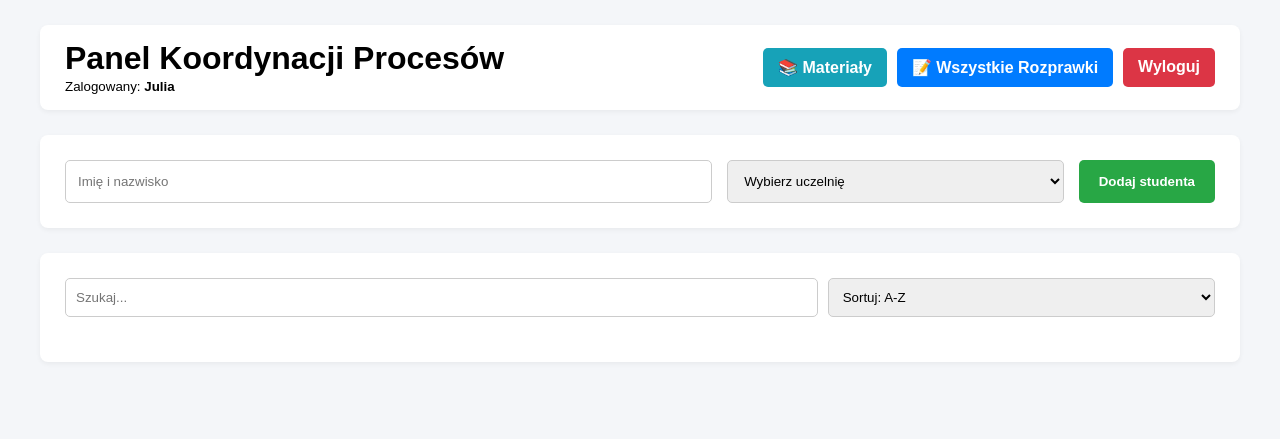
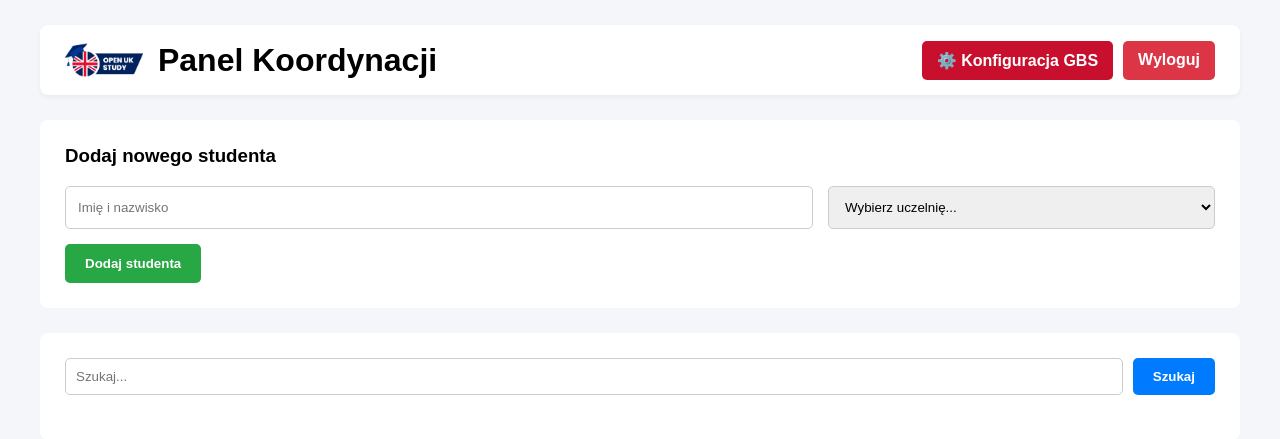
Before and after one commit to kubad0101-creator/rozprawki-app, a Flask app: page /panel in a window 1280 px wide. Shown: the top 439 px of the page. Run offline with Flask 3, Linux system fonts and the light colour scheme; the visitor is signed in with stand-in values (Sample User, id 1).

Commit message:
Update panel_dashboard.html

```diff
--- a/templates/panel_dashboard.html
+++ b/templates/panel_dashboard.html
@@ -2,7 +2,7 @@
 <html lang="pl">
 <head>
     <meta charset="UTF-8">
-    <title>Panel Edukacyjny - Uniwersytety</title>
+    <title>Panel Koordynacji - CRM</title>
     <style>
         .flash-messages { margin-bottom: 20px; }
         .alert { padding: 15px; margin-bottom: 15px; border-radius: 6px; font-weight: bold; }
@@ -16,22 +16,23 @@
         .uni-badge-qa { background-color: #001f5b; color: white; border-radius: 6px; padding: 4px 10px; font-weight: 800; font-size: 14px; }
         .uni-badge-gbs { background-color: #c8102e; color: white; border-radius: 6px; padding: 4px 10px; font-weight: 800; font-size: 14px; }
         .student-name { font-size: 20px; font-weight: 800; color: #333; text-decoration: none; margin-left: 10px; }
-        .pending-badge { background-color: #d9534f; color: white; border-radius: 20px; padding: 4px 12px; font-size: 12px; font-weight: 800; margin-left: 10px; animation: pulse 1.5s infinite; }
-        @keyframes pulse { 0% { box-shadow: 0 0 0 0 rgba(220, 53, 69, 0.7); } 70% { box-shadow: 0 0 0 6px rgba(220, 53, 69, 0); } 100% { box-shadow: 0 0 0 0 rgba(220, 53, 69, 0); } }
         .btn-link { background-color: #52a8b9; color: white; border: none; border-radius: 6px; padding: 8px 12px; font-weight: bold; font-size: 13px; cursor: pointer; }
         .btn-exam { background-color: #cc444b; color: white; border: none; border-radius: 6px; padding: 8px 12px; font-weight: bold; font-size: 13px; cursor: pointer; text-decoration: none; }
+
+        .gbs-fields { display: none; background: #fdfdfd; border-left: 4px solid #c8102e; padding: 15px; margin-top: 15px; border-radius: 4px; }
     </style>
 </head>
 <body style="font-family: sans-serif; padding: 25px; max-width: 1200px; margin: auto; background: #f4f6f9;">
 
     <div style="display: flex; justify-content: space-between; align-items: center; margin-bottom: 25px; background: white; padding: 15px 25px; border-radius: 8px; box-shadow: 0 2px 5px rgba(0,0,0,0.05);">
         <div>
-            <h1 style="margin: 0;">Panel Koordynacji Procesów</h1>
-            <small>Zalogowany: <strong>{{ user.username }}</strong></small>
+            <h1 style="margin: 0; display: flex; align-items: center; gap: 15px;">
+                <img src="{{ url_for('static', filename='logo_openuk.jpg') }}" alt="Logo" style="height: 40px;">
+                Panel Koordynacji
+            </h1>
         </div>
         <div style="display: flex; gap: 10px;">
-            <a href="{{ url_for('panel_materials') }}" style="background: #17a2b8; color: white; padding: 10px 15px; text-decoration: none; border-radius: 5px; font-weight: bold;">📚 Materiały</a>
-            <a href="{{ url_for('admin') }}" style="background: #007bff; color: white; padding: 10px 15px; text-decoration: none; border-radius: 5px; font-weight: bold;">📝 Wszystkie Rozprawki</a>
+            <a href="{{ url_for('panel_gbs') }}" style="background: #c8102e; color: white; padding: 10px 15px; text-decoration: none; border-radius: 5px; font-weight: bold;">⚙️ Konfiguracja GBS</a>
             <a href="/logout" style="background: #dc3545; color: white; padding: 10px 15px; text-decoration: none; border-radius: 5px; font-weight: bold;">Wyloguj</a>
         </div>
     </div>
@@ -42,41 +43,54 @@
 
     <div style="display: flex; gap: 25px;">
         <div style="flex: 2;">
-            <div style="background: white; padding: 25px; border-radius: 8px; margin-bottom: 25px; box-shadow: 0 2px 5px rgba(0,0,0,0.05);">
-                <form method="POST" action="{{ url_for('panel_add_student') }}" style="display: flex; gap: 15px;">
-                    <input type="text" name="name" placeholder="Imię i nazwisko" required style="flex: 2; padding: 12px; border: 1px solid #ccc; border-radius: 5px;">
-                    {% if universities|length == 1 %}
-                        <input type="hidden" name="university_id" value="{{ universities[0].id }}">
-                        <div style="padding: 12px; background: #eef2f5;">{{ universities[0].name }}</div>
-                    {% else %}
-                        <select name="university_id" required style="flex: 1; padding: 12px; border: 1px solid #ccc; border-radius: 5px;">
-                            <option value="" disabled selected>Wybierz uczelnię</option>
-                            {% for uni in universities %}<option value="{{ uni.id }}">{{ uni.name }}</option>{% endfor %}
+            <div style="background: white; padding: 25px; border-radius: 8px; margin-bottom: 25px;">
+                <h3 style="margin-top: 0;">Dodaj nowego studenta</h3>
+                <form method="POST" action="{{ url_for('panel_add_student') }}">
+                    <div style="display: flex; gap: 15px;">
+                        <input type="text" name="name" placeholder="Imię i nazwisko" required style="flex: 2; padding: 12px; border: 1px solid #ccc; border-radius: 5px;">
+
+                        <select name="university_id" id="uniSelect" onchange="toggleGbs()" required style="flex: 1; padding: 12px; border: 1px solid #ccc; border-radius: 5px;">
+                            <option value="" disabled selected>Wybierz uczelnię...</option>
+                            {% for uni in universities %}
+                                <option value="{{ uni.id }}" data-name="{{ uni.name }}">{{ uni.name }}</option>
+                            {% endfor %}
                         </select>
-                    {% endif %}
-                    <button type="submit" style="background: #28a745; color: white; border: none; padding: 12px 20px; border-radius: 5px; cursor: pointer; font-weight: bold;">Dodaj studenta</button>
+                    </div>
+
+                    <!-- Dynamiczne pola dla GBS -->
+                    <div id="gbsFields" class="gbs-fields">
+                        <div style="display: flex; gap: 15px; margin-bottom: 10px;">
+                            <input type="email" name="email" placeholder="Email ucznia" style="flex: 1; padding: 10px; border: 1px solid #ccc; border-radius: 5px;">
+                            <select name="intake_id" style="flex: 1; padding: 10px; border: 1px solid #ccc; border-radius: 5px;">
+                                <option value="" disabled selected>Wybierz Nabór...</option>
+                                {% for intake in intakes %}<option value="{{ intake.id }}">{{ intake.name }}</option>{% endfor %}
+                            </select>
+                        </div>
+                        <select name="major_id" style="width: 100%; padding: 10px; border: 1px solid #ccc; border-radius: 5px; margin-bottom: 10px;">
+                            <option value="" disabled selected>Kierunek...</option>
+                            {% for major in majors %}<option value="{{ major.id }}">{{ major.name }}</option>{% endfor %}
+                        </select>
+                        <label style="font-weight: bold; cursor: pointer; color: #c8102e;">
+                            <input type="checkbox" name="has_math_test" value="1"> Udostępnić Test z Matematyki?
+                        </label>
+                    </div>
+
+                    <button type="submit" style="background: #28a745; color: white; border: none; padding: 12px 20px; border-radius: 5px; cursor: pointer; font-weight: bold; margin-top: 15px;">Dodaj studenta</button>
                 </form>
             </div>
 
-            <div style="background: white; padding: 25px; border-radius: 8px; box-shadow: 0 2px 5px rgba(0,0,0,0.05);">
+            <div style="background: white; padding: 25px; border-radius: 8px;">
                 <form method="GET" action="{{ url_for('panel_dashboard') }}" style="margin-bottom: 20px; display: flex; gap: 10px;">
                     <input type="text" name="q" value="{{ search_query }}" placeholder="Szukaj..." style="flex: 2; padding: 10px; border: 1px solid #ccc; border-radius: 5px;">
-                    <select name="sort" onchange="this.form.submit()" style="flex: 1; padding: 10px; border: 1px solid #ccc; border-radius: 5px;">
-                        <option value="alpha" {% if sort_by == 'alpha' %}selected{% endif %}>Sortuj: A-Z</option>
-                        <option value="alpha_desc" {% if sort_by == 'alpha_desc' %}selected{% endif %}>Sortuj: Z-A</option>
-                        <option value="pending" {% if sort_by == 'pending' %}selected{% endif %}>Sortuj: Do sprawdzenia</option>
-                    </select>
+                    <button type="submit" style="background: #007bff; color: white; border: none; padding: 10px 20px; border-radius: 5px; font-weight: bold;">Szukaj</button>
                 </form>
 
                 {% for student in students %}
-                    {% set pending = namespace(count=0) %}
-                    {% for e in student.essays if e.is_completed and not e.feedback %}{% set pending.count = pending.count + 1 %}{% endfor %}
-
                     <div class="student-card">
                         <div>
-                            {% if 'QA' in student.university.name %}<span class="uni-badge-qa">QA</span>{% else %}<span class="uni-badge-gbs">GBS</span>{% endif %}
+                            {% if student.university and 'GBS' in student.university.name %}<span class="uni-badge-gbs">GBS</span>{% else %}<span class="uni-badge-qa">QA</span>{% endif %}
                             <a href="/admin/student/{{ student.id }}" class="student-name">{{ student.name }}</a>
-                            {% if pending.count > 0 %}<span class="pending-badge">{{ pending.count }} DO SPRAWDZENIA</span>{% endif %}
+                            {% if student.major %}<div style="font-size: 12px; color: #666; margin-top: 5px;">{{ student.major.name }}</div>{% endif %}
                         </div>
                         <div style="display: flex; gap: 10px;">
                             <button onclick="copy('https://{{ request.host }}/student/{{ student.url_slug }}')" class="btn-link">🔗 Link</button>
@@ -87,6 +101,14 @@
             </div>
         </div>
     </div>
-    <script>function copy(u){navigator.clipboard.writeText(u); alert('Skopiowano!');}</script>
+
+    <script>
+        function toggleGbs() {
+            let select = document.getElementById('uniSelect');
+            let isGbs = select.options[select.selectedIndex].getAttribute('data-name').includes('GBS');
+            document.getElementById('gbsFields').style.display = isGbs ? 'block' : 'none';
+        }
+        function copy(u){navigator.clipboard.writeText(u); alert('Skopiowano!');}
+    </script>
 </body>
 </html>
```
